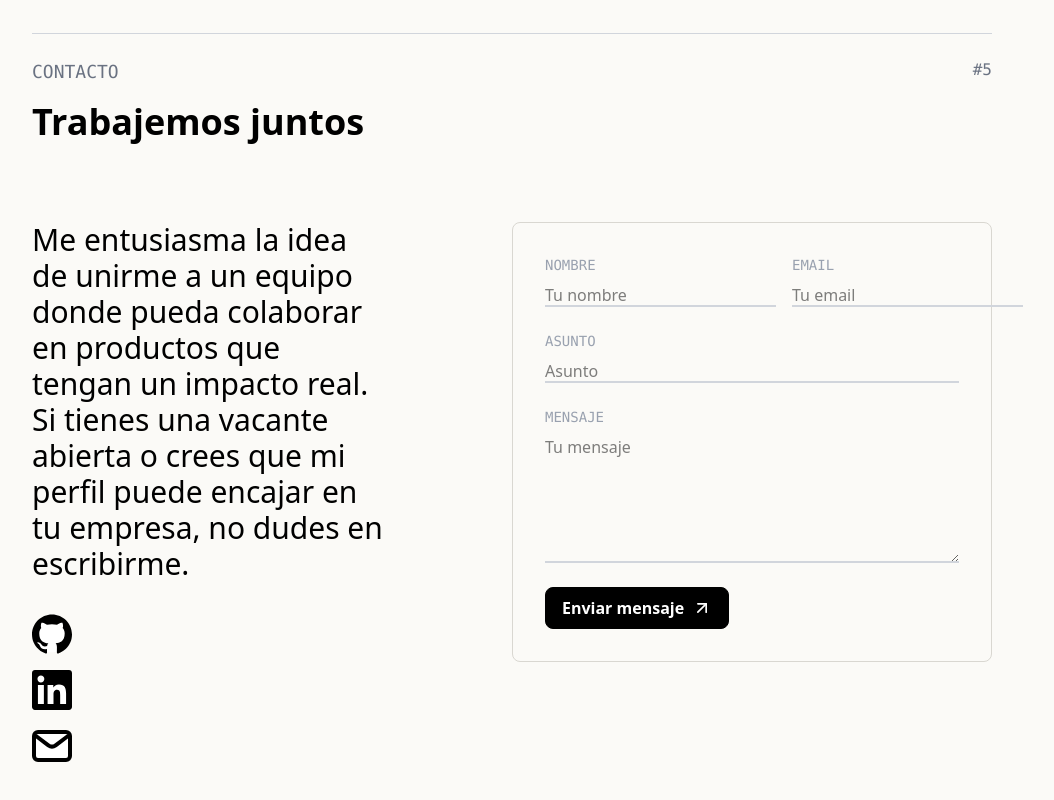
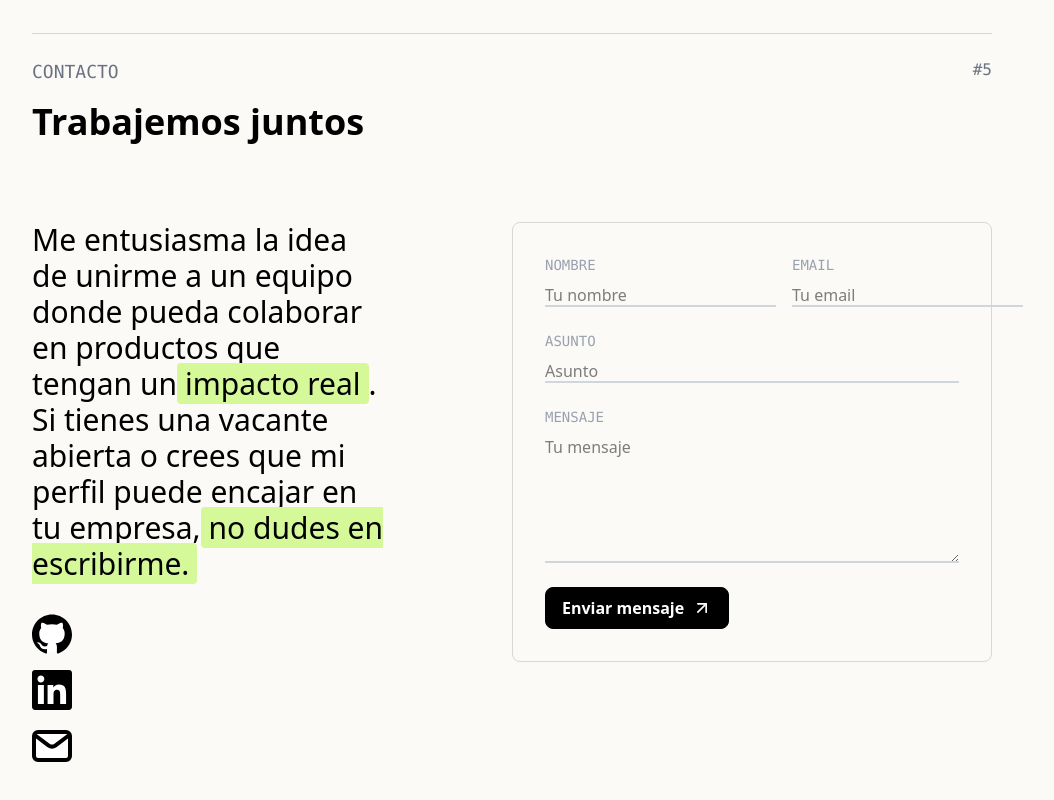
Before and after one commit to AlvaRodriguezSaborit/alvarodriguezsaborit-portfolio, a React (Vite) app: page / in a window 1280 px wide. Shown: the part 3163-3963 px from the top of the page, without its empty margins (128-1182 px from the left). Built offline with nearby package versions, Linux system fonts and the light colour scheme.

Commit message:
feat: added marker effect

```diff
--- a/src/sections/Contact.tsx
+++ b/src/sections/Contact.tsx
@@ -10,9 +10,13 @@ export default function Contact() {
         <div className="flex flex-col gap-8 w-1/2">
           <span className="text-3xl text-left">
             Me entusiasma la idea de unirme a un equipo donde pueda colaborar en
-            productos que tengan un impacto real. Si tienes una vacante abierta
-            o crees que mi perfil puede encajar en tu empresa, no dudes en
-            escribirme.
+            productos que tengan un
+            <mark className="bg-[#D5F899] px-2 rounded-sm">impacto real</mark>.
+            Si tienes una vacante abierta o crees que mi perfil puede encajar en
+            tu empresa,
+            <mark className="bg-[#D5F899] px-2 rounded-sm">
+              no dudes en escribirme.
+            </mark>
           </span>
           <SocialLinksList iconSize="size-10" />
         </div>
```
